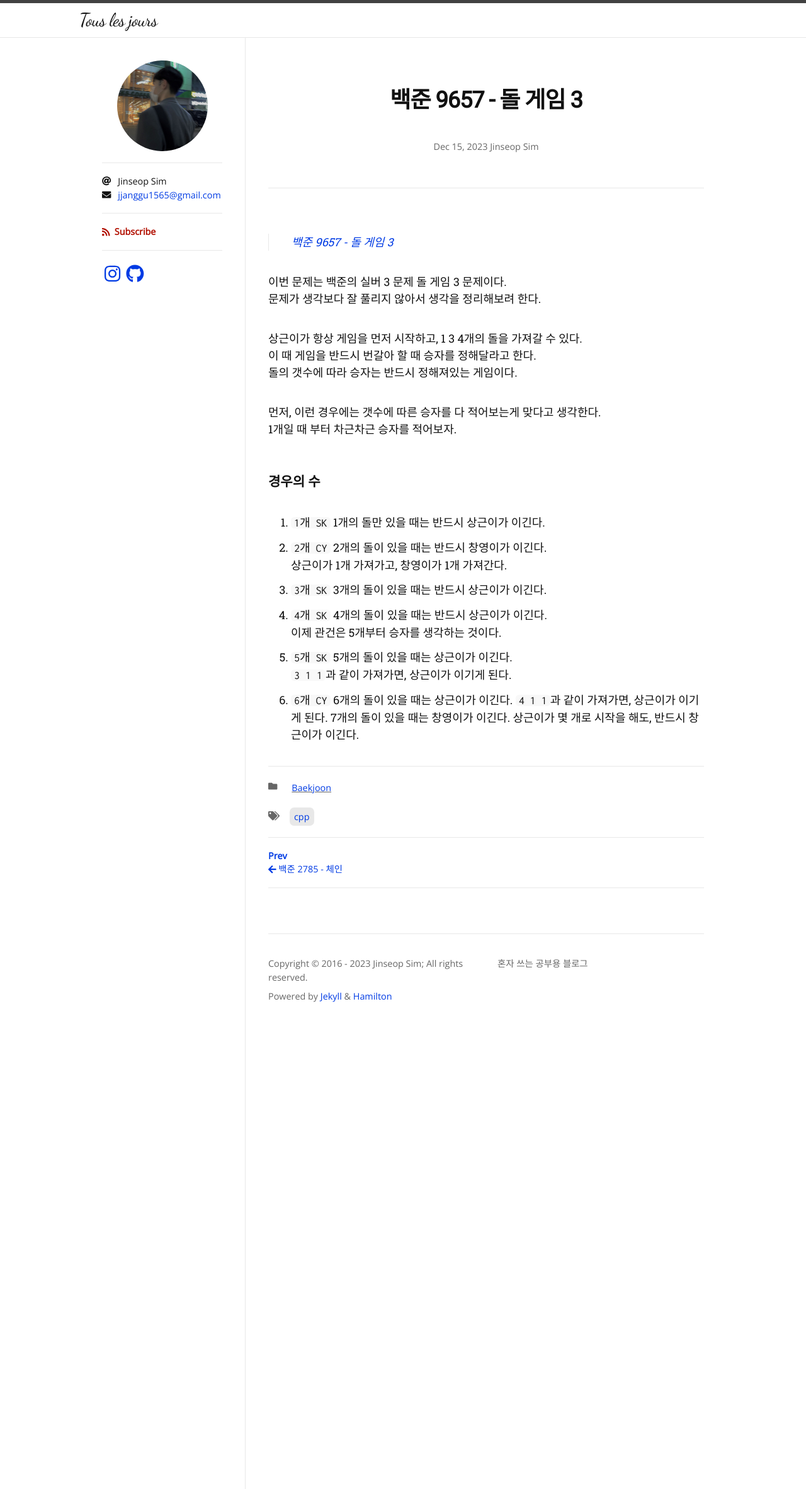
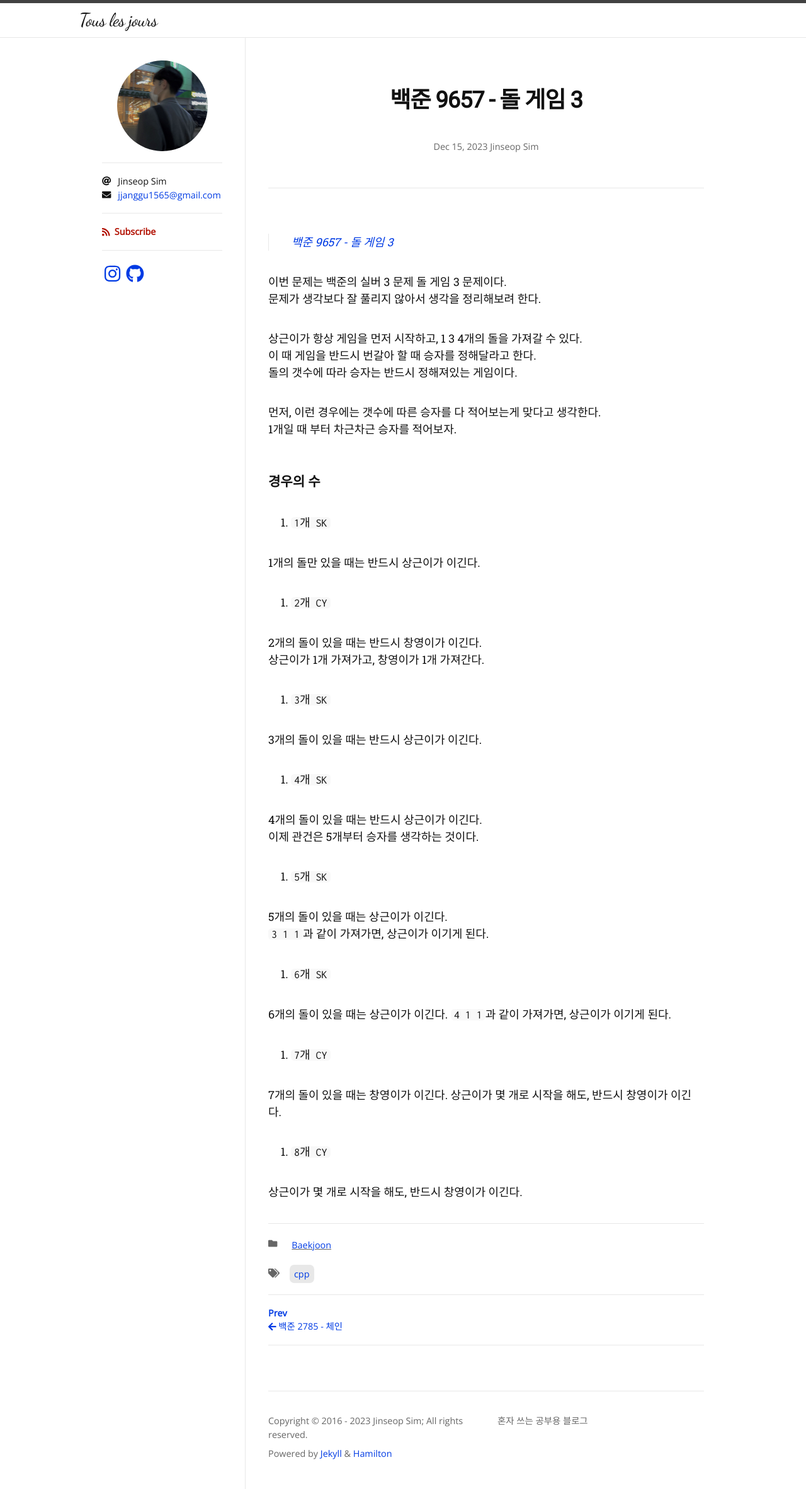
Before and after one commit to Jinseop-Sim/Jinseop-Sim.github.io, a Jekyll site: the page built from _posts/2023-12-15-bj-9657.md, in a window 1280 px wide. Shown: the whole page at 63% size. Built offline with Jekyll 4.4.1, drawn with Linux system fonts in a browser that asks for light colours; nearby versions of some CDN libraries; some web fonts are replaced.

Commit message:
글 추가

````diff
--- a/_posts/2023-12-15-bj-9657.md
+++ b/_posts/2023-12-15-bj-9657.md
@@ -20,20 +20,31 @@ author:
 
 ### 경우의 수
 1. ```1개 SK```
+
 1개의 돌만 있을 때는 반드시 상근이가 이긴다.
 2. ```2개 CY```
+
 2개의 돌이 있을 때는 반드시 창영이가 이긴다.
 상근이가 1개 가져가고, 창영이가 1개 가져간다.
 3. ```3개 SK```
+
 3개의 돌이 있을 때는 반드시 상근이가 이긴다.
 4. ```4개 SK```
+
 4개의 돌이 있을 때는 반드시 상근이가 이긴다.
 이제 관건은 5개부터 승자를 생각하는 것이다.
 5. ```5개 SK```
+
 5개의 돌이 있을 때는 상근이가 이긴다.
 ```3 1 1```과 같이 가져가면, 상근이가 이기게 된다.
-6. ```6개 CY```
+6. ```6개 SK```
+
 6개의 돌이 있을 때는 상근이가 이긴다.
 ```4 1 1```과 같이 가져가면, 상근이가 이기게 된다.
+7. ```7개 CY```
+
 7개의 돌이 있을 때는 창영이가 이긴다.
-상근이가 몇 개로 시작을 해도, 반드시 창근이가 이긴다.
+상근이가 몇 개로 시작을 해도, 반드시 창영이가 이긴다.
+8. ```8개 CY```
+
+상근이가 몇 개로 시작을 해도, 반드시 창영이가 이긴다.
````
